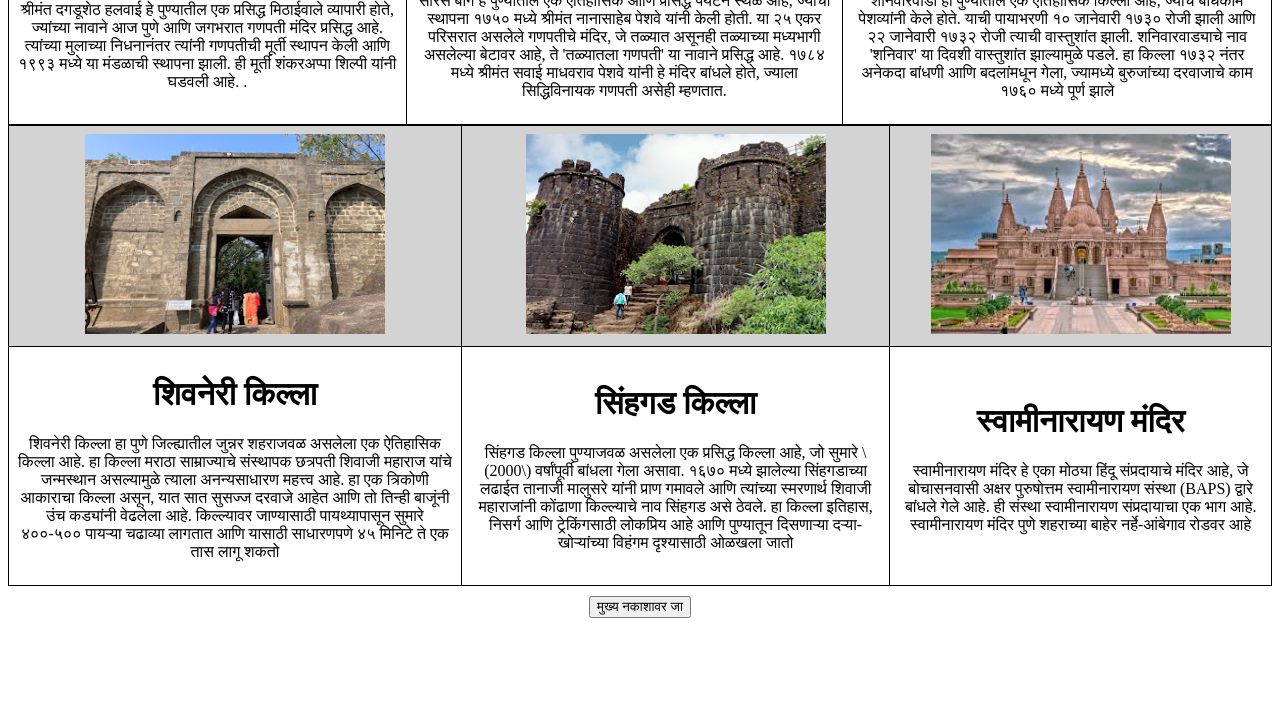
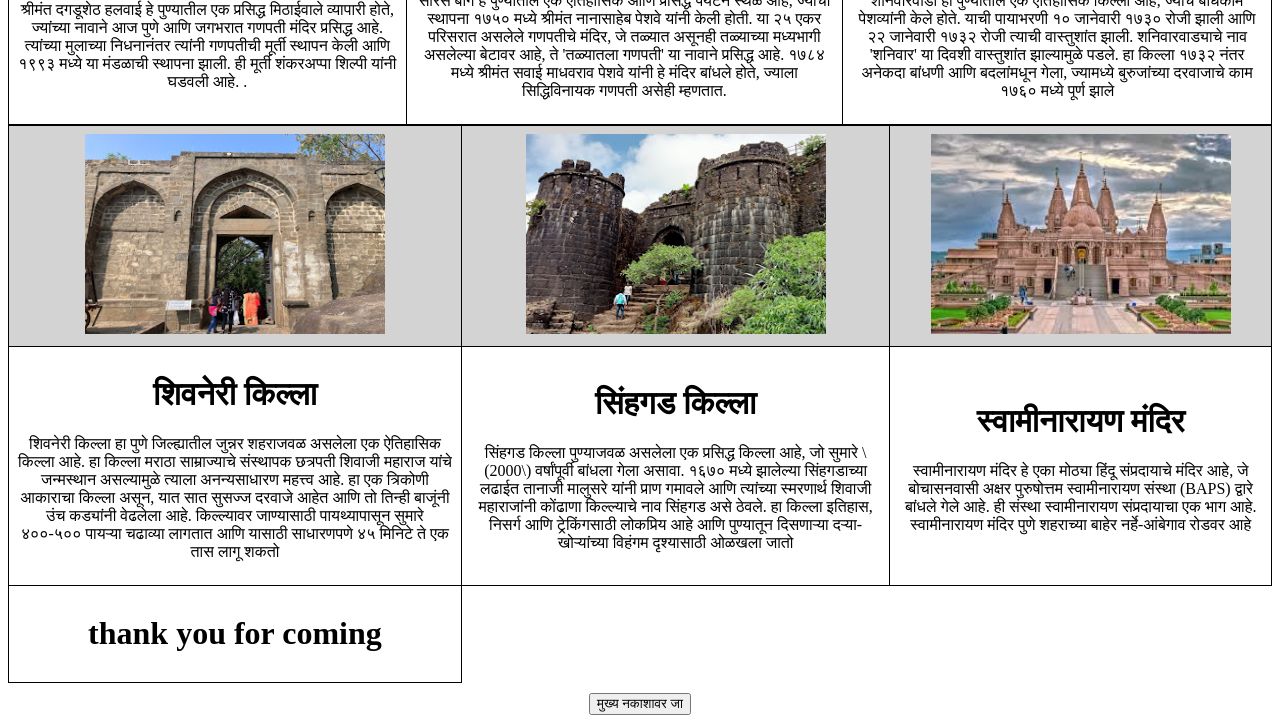
Before and after one commit to gawalishriram/Tourist-spot, a plain HTML site: page pune.html in a window 1280 px wide. Shown: the part 398-1123 px from the top of the page. Before the commit the page ends 1026 px from the top, so only its background shows below. Drawn offline with Linux system fonts and the light colour scheme.

Commit message:
new changes

```diff
--- a/pune.html
+++ b/pune.html
@@ -146,6 +146,9 @@
             </p>
           </td>
         </tr>
+        <tr>
+          <td><h1>thank you for coming</h1></td>
+        </tr>
       </table>
     </div>
     <div class="mainmap">
```
